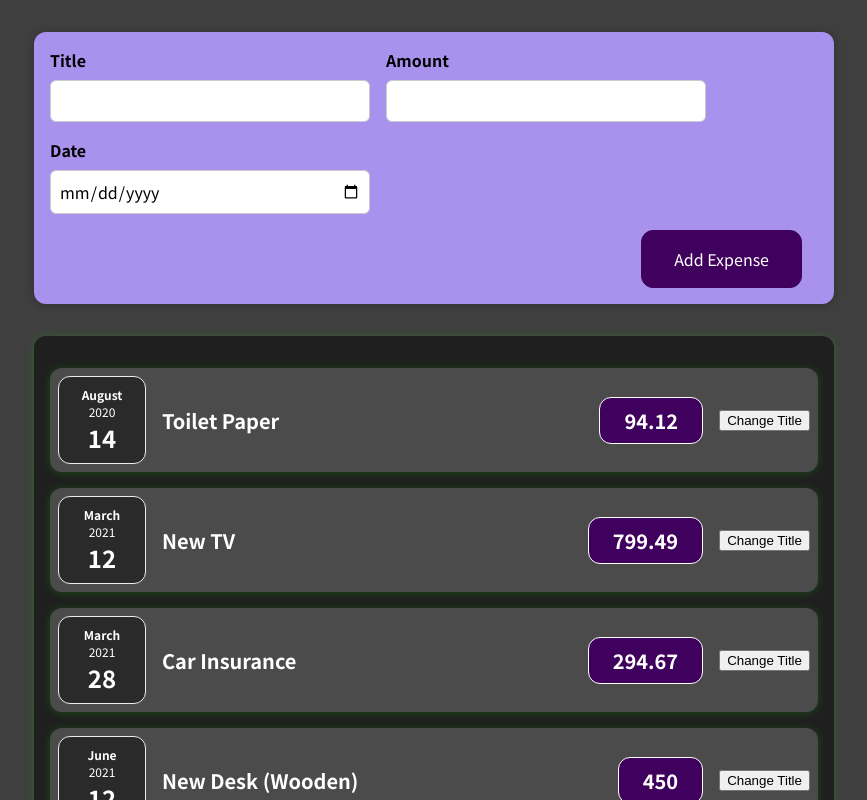
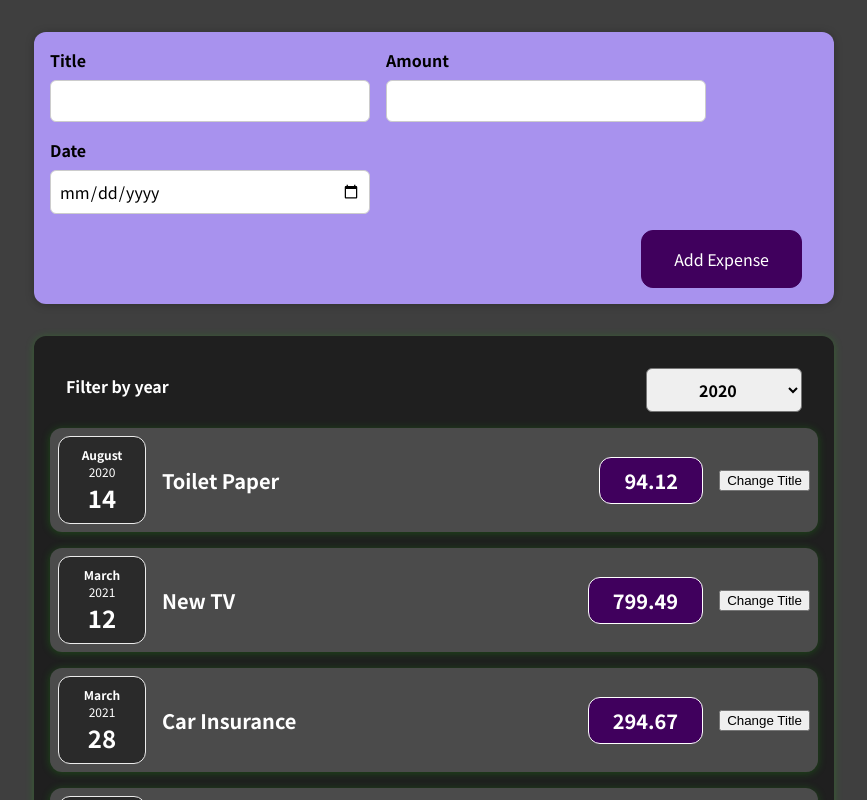
Before and after one commit to shivang101/Expense-Tracker, a React (Create React App) app: page / in a window 1280 px wide. Shown: the top 800 px of the page, without its empty margins (206-1073 px from the left). Built offline with nearby package versions, Linux system fonts and the light colour scheme.

Commit message:
added filter instance

```diff
--- a/src/App.js
+++ b/src/App.js
@@ -26,7 +26,7 @@ function App() {
 
   const addExpenseHandler = (expense) => {
     console.log("In App.js");
-    console.log(expenses);
+    console.log(expense);
   };
   return (
     <div>
--- /dev/null
+++ b/src/components/Expenses/ExpenseFilter.css
@@ -0,0 +1,24 @@
+.expenses-filter {
+  color: white;
+  padding: 0 1rem;
+}
+
+.expenses-filter__control {
+  display: flex;
+  width: 100%;
+  align-items: center;
+  justify-content: space-between;
+  margin: 1rem 0;
+}
+
+.expenses-filter label {
+  font-weight: bold;
+  margin-bottom: 0.5rem;
+}
+
+.expenses-filter select {
+  font: inherit;
+  padding: 0.5rem 3rem;
+  font-weight: bold;
+  border-radius: 6px;
+}
--- /dev/null
+++ b/src/components/Expenses/ExpenseFilter.js
@@ -0,0 +1,25 @@
+import React from "react";
+
+import "./ExpenseFilter.css";
+
+const ExpensesFilter = (props) => {
+  const dropdownChangeHandler = (event) => {
+    props.onChangeFilter(event.target.value);
+  };
+
+  return (
+    <div className="expenses-filter">
+      <div className="expenses-filter__control">
+        <label>Filter by year</label>
+        <select value={props.selected} onChange={dropdownChangeHandler}>
+          <option value="2022">2022</option>
+          <option value="2021">2021</option>
+          <option value="2020">2020</option>
+          <option value="2019">2019</option>
+        </select>
+      </div>
+    </div>
+  );
+};
+
+export default ExpensesFilter;
--- a/src/components/Expenses/Expenses.js
+++ b/src/components/Expenses/Expenses.js
@@ -1,10 +1,21 @@
 import ExpenseItem from "./ExpenseItem";
 import "./Expenses.css";
 import Card from "../UI/Card";
+import ExpensesFilter from "./ExpenseFilter";
+import { useState } from "react/cjs/react.development";
 
 const Expenses = (props) => {
+  const [filteredYear, setFilteredYear] = useState("2020");
+
+  const FilterChangeHandler = (selectedYear) => {
+    setFilteredYear(selectedYear);
+  };
   return (
     <Card className="expenses">
+      <ExpensesFilter
+        selected={filteredYear}
+        onChangeFilter={FilterChangeHandler}
+      />
       <ExpenseItem
         title={props.items[0].title}
         amount={props.items[0].amount}
--- a/src/components/NewExpense/ExpenseForm.js
+++ b/src/components/NewExpense/ExpenseForm.js
@@ -1,4 +1,5 @@
 import { useState } from "react/cjs/react.development";
+
 import "./ExpenseForm.css";
 
 const ExpenseForm = (props) => {
```
Also changed, not shown: 1 other file (tests, documents, lock files or other folders).
